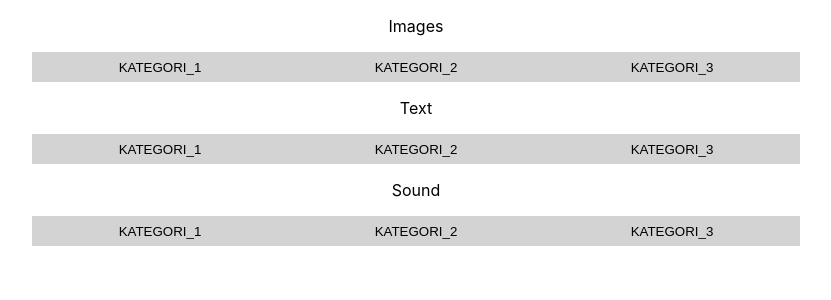
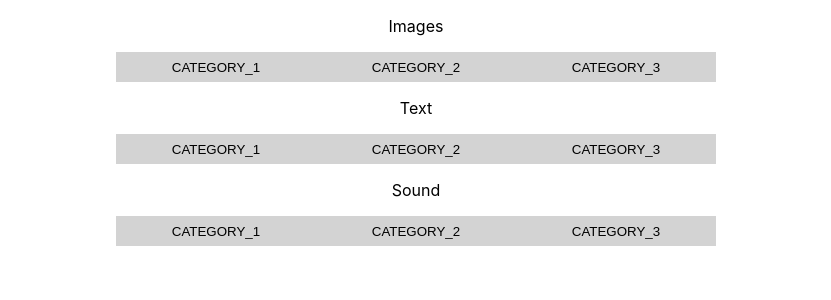
Before and after one commit to rotciw/P2-IT2810-Project-Purple, a React (Create React App) app in the folder exhibition-app/: page / in a window 1280 px wide. Shown: the top 300 px of the page, without its empty margins (224-1055 px from the left). Built offline with nearby package versions, Linux system fonts and the light colour scheme.

Commit message:
modular category buttons

```diff
--- a/exhibition-app/src/components/app/App.js
+++ b/exhibition-app/src/components/app/App.js
@@ -1,20 +1,28 @@
-import React from 'react';
+import React, { Component } from 'react'
 import './App.css';
 import ButtonContainer from "../buttonContainer/ButtonContainer.js"
 
-function App() {
+export class App extends Component {
+  constructor(props){
+    super(props);
+    this.state = {
+      categoryValues: [(0,"category_1"), (1,"category_2"), (2,"category_3")]
+    }
+}
+render(){
     return (
       <div className="App">
         <header className="App-header">
           <p>Images</p>
-        < ButtonContainer />
+          < ButtonContainer values={this.state.categoryValues} />
           <p>Text</p>
-        < ButtonContainer />
+          < ButtonContainer values={this.state.categoryValues}/>
           <p>Sound</p>
-        < ButtonContainer />
+          < ButtonContainer values={this.state.categoryValues}/>
         </header>
       </div>
     );
   }
+}
 
 export default App;
--- a/exhibition-app/src/components/button/Button.js
+++ b/exhibition-app/src/components/button/Button.js
@@ -1,28 +1,15 @@
-import React, { Component } from 'react'
+import React from 'react'
 import "./Button.css"
 
-export class Option extends Component {
-    constructor(props){
-        super(props);
-        this.state = {
-            name: this.props.name,
-            id: this.props.id,
-            selected: null
-        }
+export default function Button(props){
+    let className = "category_button";
+    if (props.selected_category === props.id) {
+        className += " selected_category_button"
     }
 
-    render() {
-        let className = "category_button";
-        if (this.props.selected_category === this.state.id) {
-            className += " selected_category_button"
-        }
-
-        return (
-                <button className={className} onClick={this.props.onClick}>
-                {this.state.name}
-                </button>
-        )
-    }
+    return (
+            <button className={className} onClick={props.onClick}>
+            {props.name}
+            </button>
+    )
 }
-
-export default Option
--- a/exhibition-app/src/components/button/button.css
+++ b/exhibition-app/src/components/button/button.css
@@ -1,5 +1,5 @@
 .category_button {
-    width: 20%;
+    width: 200px;
     height: 30px;
     background-color: lightgrey;
     color: black;
--- a/exhibition-app/src/components/buttonContainer/ButtonContainer.js
+++ b/exhibition-app/src/components/buttonContainer/ButtonContainer.js
@@ -17,23 +17,24 @@ export class ButtonContainer extends Component {
         console.log(this.state.selected)
     }
 
-    renderButton(i, name){
+    renderButtons(values){
         return(
-            < Button
-                id = {i}
-                name={name}
-                onClick={() => this.handleClick(i)}
-                selected_category = {this.state.selected}
-            />
+            values.map((name, i) =>
+                < Button
+                    key={i}
+                    id={i}
+                    name={name}
+                    onClick={() => this.handleClick(i)}
+                    selected_category = {this.state.selected}
+                />
+            )
         )
     }
 
     render() {
         return (
             <div>
-                {this.renderButton(0, "kategori_1")}
-                {this.renderButton(1, "kategori_2")}
-                {this.renderButton(2, "kategori_3")}
+                {this.renderButtons(this.props.values)}
             </div>
         )
     }
```
Lines whose indentation alone changed are shown as unchanged.
